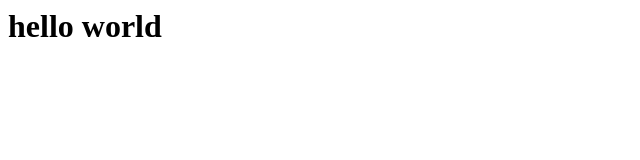
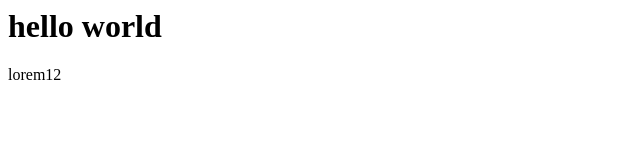
Before and after one commit to NAJOUAW/html, a plain HTML site: page index.html in a window 1280 px wide. Shown: the full height of the page, 0-640 px from the left. Drawn offline with Linux system fonts and the light colour scheme.

Commit message:
second file

```diff
--- a/index.html
+++ b/index.html
@@ -1 +1,2 @@
 <h1>hello world</h1>
+<p>lorem12</p>
```
